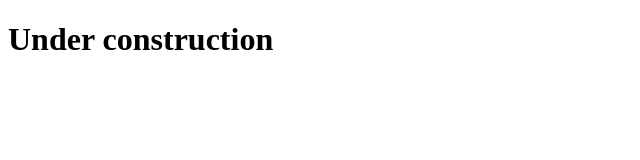
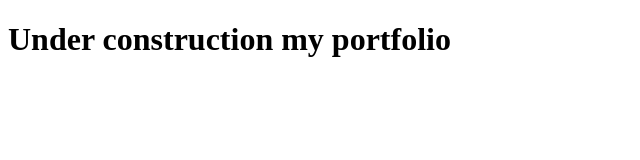
Before and after one commit to Bikash141/bikash, a plain HTML site: page index.html in a window 1280 px wide. Shown: the whole page, without its empty margins (0-640 px from the left). Drawn offline with Linux system fonts and the light colour scheme.

Commit message:
second commit

```diff
--- a/index.html
+++ b/index.html
@@ -6,6 +6,6 @@
     <title>Document</title>
 </head>
 <body>
-    <h1>Under construction</h1>
+    <h1>Under construction my portfolio</h1>
 </body>
 </html>
```
